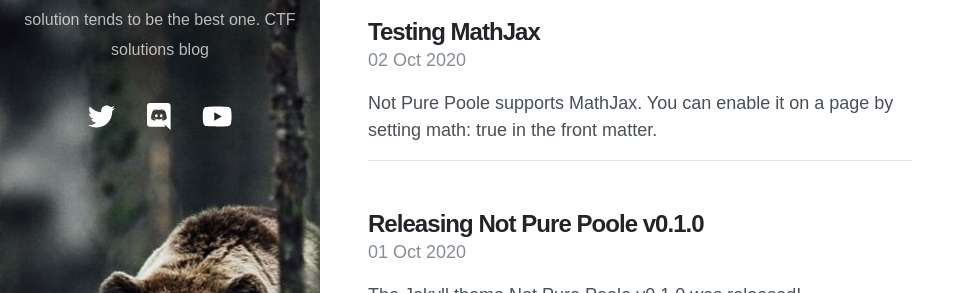
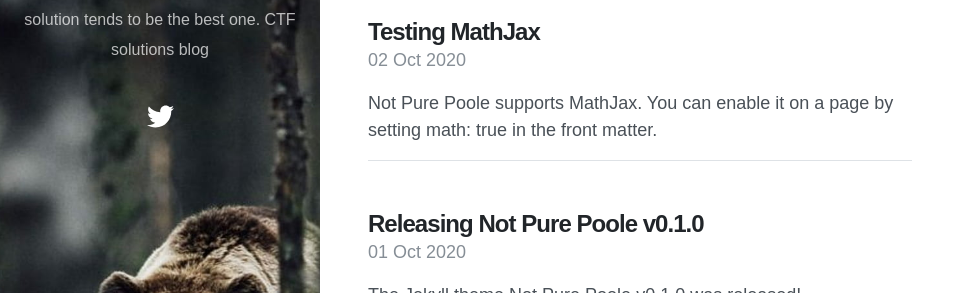
Before and after one commit to InfoSecGopNik/CTF, a Jekyll site: the page built from index.html, in a window 1280 px wide. Shown: the part 254-547 px from the top of the page, without its empty margins (0-975 px from the left). Built offline with Jekyll 4.4.1, drawn with Linux system fonts in a browser that asks for light colours; nearby versions of some CDN libraries; the list of posts is cut into pages by our own code.

Commit message:
Update social.yml

```diff
--- a/_data/social.yml
+++ b/_data/social.yml
@@ -1,9 +1,3 @@
 - title: Twitter
   url: https://twitter.com/InfosecGopnik
   icon: fab fa-twitter
-- title: Discord
-# url: https://google.com
-  icon: fab fa-discord
-- title: YouTube
-# url: https://google.com
-  icon: fab fa-youtube
```
